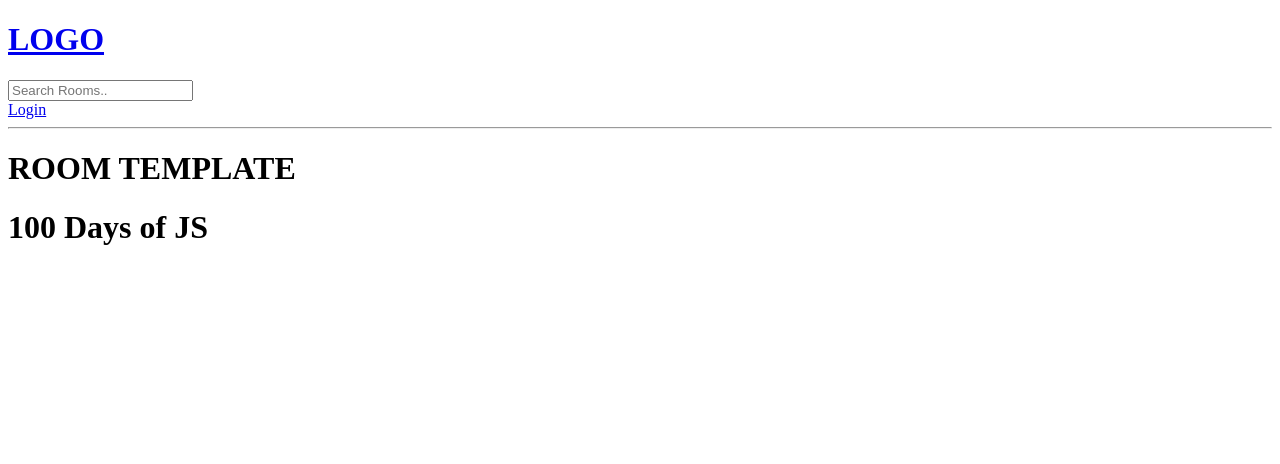
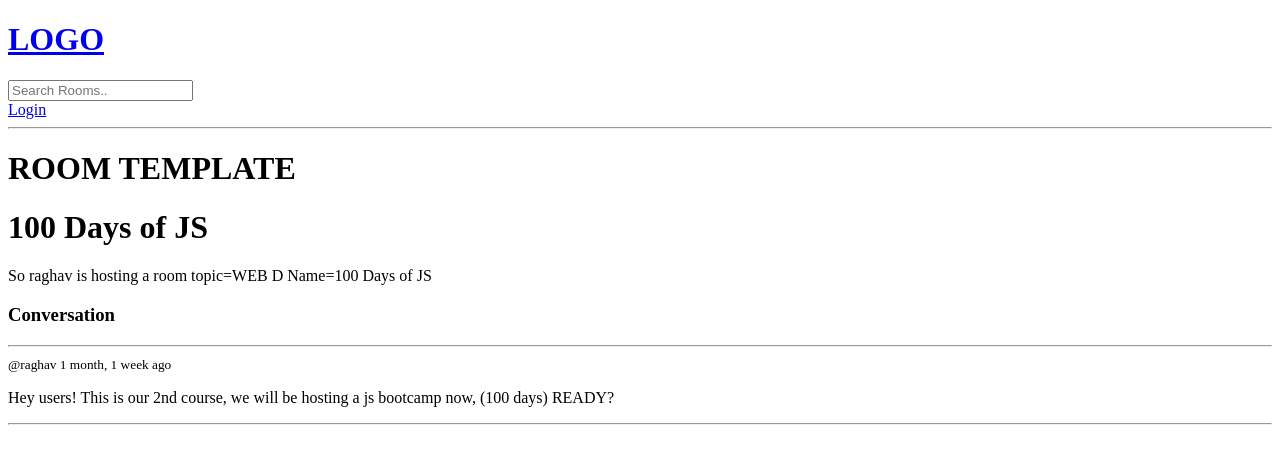
Before and after one commit to theraghavjuneja/djangoooo, a Django app: page /room/2/ in a window 1280 px wide. Shown: the top 464 px of the page. Run offline with Django 5.2, Linux system fonts and the light colour scheme; data comes from the database, SQL or seed files in the repository.

Commit message:
Added room conversations

```diff
--- a/projectok/base/templates/base/room.html
+++ b/projectok/base/templates/base/room.html
@@ -5,6 +5,32 @@
 {% block content %}
 <h1>ROOM TEMPLATE</h1>
 <h1>{{room.name}}</h1>
+<p>{{room.description}}</p>
+
+<div class="comment-wrapper">
+    <h3>Conversation</h3>
+    <hr>
+    {% for message in room_messages%}
+    <div>
+        <small>@{{message.user}} {{message.created|timesince}} ago</small>
+        <p>{{message.body}}</p>
+        <hr>
+    </div>
+    {% endfor%}
+
+</div>
+{% if request.user.is_authenticated%}
+<div class="comment-form">
+    <form method="POST" action="">
+        {%csrf_token%}
+        <input type="text" name="body" placeholder="Write your message here..">
+
+    </form>
+</div>
+
+{%endif%}
+
+
 {% endblock %}
 <!-- {% include 'navbar.html'%}
 {% include 'navbar.html'%}
--- a/projectok/base/views.py
+++ b/projectok/base/views.py
@@ -4,7 +4,10 @@ from django.contrib import messages
 from django.contrib.auth.decorators import login_required
 from django.contrib.auth.forms import UserCreationForm
 # part 2 of db etc
-from .models import Room,Topic
+from .models import (
+    Room,
+    Topic,
+    Message)
 from django.db.models import Q
 from django.contrib.auth import (
     authenticate,
@@ -83,7 +86,8 @@ def registerUser(request):
         form=UserCreationForm(request.POST)
         if form.is_valid():
             # to access the user
-            user=form.save(commit=False)
+            user=form.save(commit=False) #gives an unsaved user object
+            # Now Lowering
             user.username=user.username.lower()
             user.save()
             login(request,user)
@@ -105,8 +109,31 @@ def room(request,pk):
 
     # to get a room (Example if /1 called to get room1 (id))
     # id auto generated
-    room=Room.objects.get(id=pk)
-    context={'room':room}
+    room=Room.objects.get(id=pk) # Retrieve a room object id=pk
+    # SUppose Message linked to Room using FK, then a reverse relation also created called message_set
+    # By adding related name query we can customize it
+    # used to retrieve that
+    room_messages=room.message_set.all().order_by('-created')
+    # To avoid flash messages being shown
+
+
+
+
+
+
+
+
+
+    if request.method=='POST':
+        message=Message.objects.create(
+            user=request.user,
+            room=room,
+            body=request.POST.get('body')
+        )
+
+
+
+    context={'room':room,'room_messages':room_messages}
     return render(request,'base/room.html',context)
 @login_required(login_url='login')
 def createRoom(request):
```
